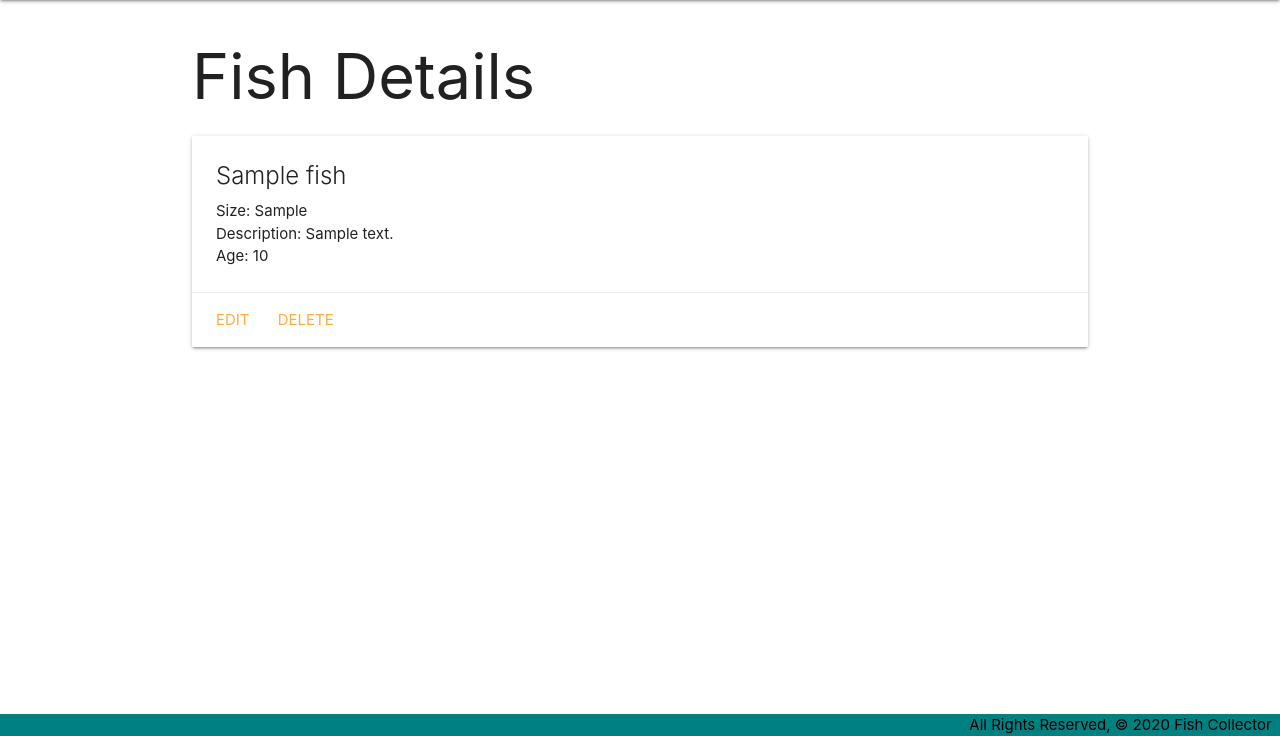
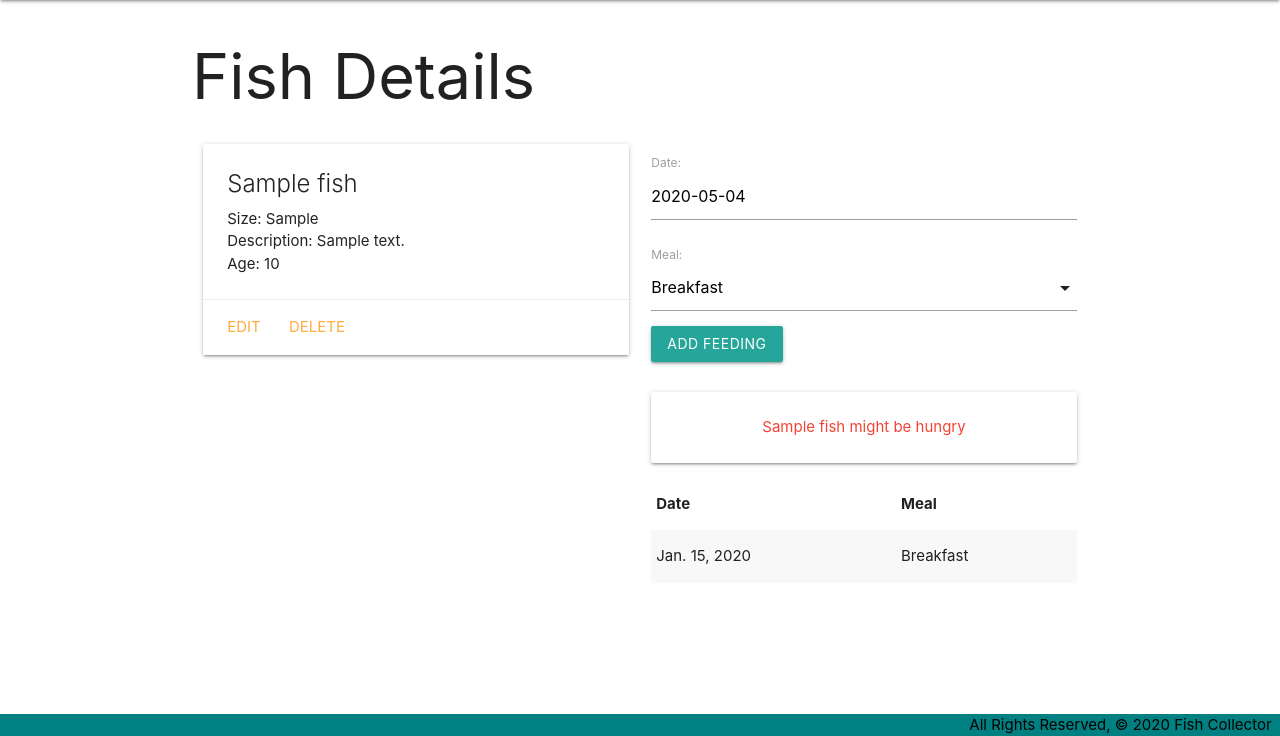
Before and after one commit to bartsw01/GA-Fish-Collector-Lab, a Django app: page /fishes/1/ in a window 1280 px wide. Shown: the part 64-800 px from the top of the page. Run offline with Django 3.2, Linux system fonts and the light colour scheme; tables that the repository leaves empty hold one stand-in row (values such as "Sample post").

Commit message:
add Feeding form functionality

```diff
--- a/fishcollector/main_app/admin.py
+++ b/fishcollector/main_app/admin.py
@@ -1,5 +1,6 @@
 from django.contrib import admin
-from .models import Fish
+from .models import Fish, Feeding
 
 
 admin.site.register(Fish)
+admin.site.register(Feeding)
--- /dev/null
+++ b/fishcollector/main_app/forms.py
@@ -0,0 +1,7 @@
+from django.forms import ModelForm
+from .models import Feeding
+
+class FeedingForm(ModelForm):
+  class Meta:
+    model = Feeding
+    fields = ['date', 'meal']
--- a/fishcollector/main_app/models.py
+++ b/fishcollector/main_app/models.py
@@ -1,5 +1,12 @@
 from django.db import models
 from django.urls import reverse
+from datetime import date
+
+MEALS = (
+    ('B', 'Breakfast'),
+    ('L', 'Lunch'),
+    ('D', 'Dinner')
+)
 
 class Fish(models.Model):
     name = models.CharField(max_length=100)
@@ -12,3 +19,22 @@ class Fish(models.Model):
 
     def get_absolute_url(self):
         return reverse('detail', kwargs={'fish_id': self.id})
+
+    def fed_for_today(self):
+        return self.feeding_set.filter(date=date.today()).count() >= len(MEALS)
+
+class Feeding(models.Model):
+    date = models.DateField()
+    meal = models.CharField(
+        max_length=1,
+        choices=MEALS,
+        default=MEALS[0][0]
+        )
+
+    fish = models.ForeignKey(Fish, on_delete=models.CASCADE)
+
+    def __str__(self):
+      return f"{self.get_meal_display()} on {self.date}"
+
+    class Meta:
+        ordering = ['-date']
--- a/fishcollector/main_app/templates/base.html
+++ b/fishcollector/main_app/templates/base.html
@@ -9,6 +9,7 @@
   <title>Fish Collector</title>
   <link rel="stylesheet" href="https://cdnjs.cloudflare.com/ajax/libs/materialize/1.0.0/css/materialize.min.css">
   <link rel="stylesheet" type="text/css" href="{% static 'css/style.css' %}">
+  <script src="https://cdnjs.cloudflare.com/ajax/libs/materialize/1.0.0/js/materialize.min.js"></script>
 </head>
 <body>
   <header class="navbar-fixed">
--- a/fishcollector/main_app/templates/fishes/detail.html
+++ b/fishcollector/main_app/templates/fishes/detail.html
@@ -3,6 +3,8 @@
 
 <h1>Fish Details</h1>
 
+<div class="row">
+  <div class="col s6">
     <div class="card">
       <div class="card-content">
         <span class="card-title">{{ fish.name }}</span>
@@ -19,5 +21,44 @@
         <a href="{% url 'fishes_delete' fish.id %}">Delete</a>
       </div>
     </div>
+  </div>
+  <div class="col s6">
+    <form action="{% url 'add_feeding' fish.id %}" method="post">
+      {% csrf_token %}
+      {{ feeding_form.as_p }}
+      <input type="submit" class="btn" value="Add Feeding">
+    </form>
+    <br>
+    {% if fish.fed_for_today %}
+      <div class="card-panel teal-text center-align">{{fish.name}} has been fed all meals for today</div>
+    {% else %}
+      <div class="card-panel red-text center-align">{{fish.name}} might be hungry</div>
+    {% endif %}
+    <table class="striped">
+      <thead>
+        <tr><th>Date</th><th>Meal</th></tr>
+      </thead>
+      <tbody>
+        {% for feeding in fish.feeding_set.all %}
+          <tr>
+            <td>{{feeding.date}}</td>
+            <td>{{feeding.get_meal_display}}</td>
+          </tr>
+        {% endfor %}
+      </tbody>
+    </table>
+  </div>
+</div>
+<script>
+  var dateEl = document.getElementById('id_date');
+  M.Datepicker.init(dateEl, {
+    format: 'yyyy-mm-dd',
+    defaultDate: new Date(),
+    setDefaultDate: true,
+    autoClose: true
+  });
 
+  var selectEl = document.getElementById('id_meal');
+  M.FormSelect.init(selectEl);
+</script>
 {% endblock %}
--- a/fishcollector/main_app/urls.py
+++ b/fishcollector/main_app/urls.py
@@ -5,8 +5,9 @@ urlpatterns = [
   path('', views.home, name='home'),
   path('about/', views.about, name='about'),
   path('fishes/', views.fishes_index, name='index'),
-  path('fishes/<int:fish_id>/', views.fishes_detail, name='detail'),
+  path('fishes/<int:pk>/', views.fishes_detail, name='detail'),
   path('fishes/create/', views.FishCreate.as_view(), name='fishes_create'),
   path('fishes/<int:pk>/update/', views.FishUpdate.as_view(), name='fishes_update'),
   path('fishes/<int:pk>/delete/', views.FishDelete.as_view(), name='fishes_delete'),
+  path('fishes/<int:pk>/add_feeding', views.add_feeding, name='add_feeding'),
 ]
--- a/fishcollector/main_app/views.py
+++ b/fishcollector/main_app/views.py
@@ -1,6 +1,7 @@
-from django.shortcuts import render
+from django.shortcuts import render, redirect
 from django.views.generic.edit import CreateView, UpdateView, DeleteView
 from .models import Fish
+from .forms import FeedingForm
 
 
 
@@ -14,9 +15,21 @@ def fishes_index(request):
   fishes = Fish.objects.all()
   return render(request, 'fishes/index.html', {'fishes': fishes})
 
-def fishes_detail(request, fish_id):
-  fish = Fish.objects.get(id=fish_id)
-  return render(request, 'fishes/detail.html', { 'fish': fish})
+def fishes_detail(request, pk):
+  fish = Fish.objects.get(id=pk)
+  feeding_form = FeedingForm()
+  return render(request, 'fishes/detail.html', {
+     'fish': fish,
+     'feeding_form': feeding_form
+     })
+
+def add_feeding(request, fish_id):
+  form = FeedingForm(request.POST)
+  if form.is_valid():
+    new_feeding = form.save(commit=False)
+    new_feeding.fish_id = pk
+    new_feeding.save()
+  return redirect('cats_detail', pk=pk)
 
 class FishCreate(CreateView):
   model = Fish
```
Also changed, not shown: fishcollector/main_app/migrations/0002_feeding.py (added). Lines whose indentation alone changed are shown as unchanged.
